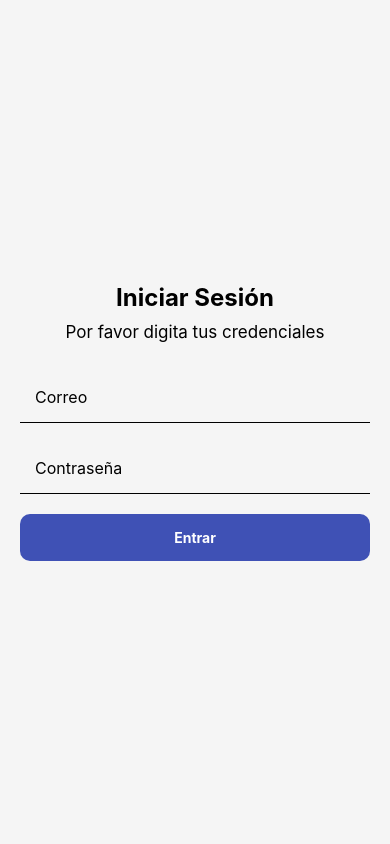
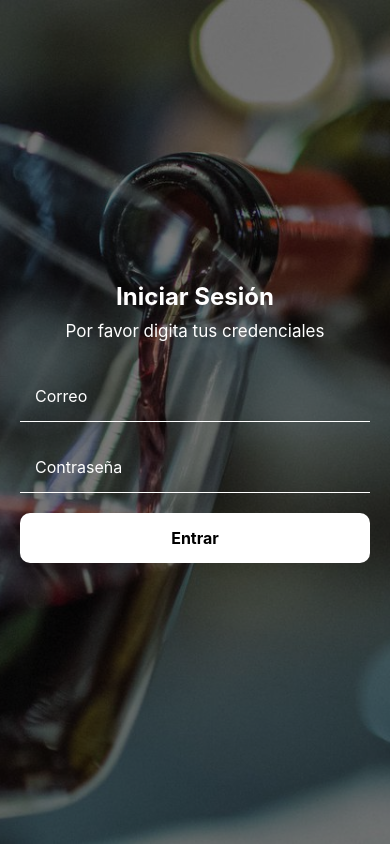
Before and after one commit to Omartobon09/Pry-InteligenceArtificial, a React Native app in the folder Front-end/: screen / in a window 390 px wide. Built offline with nearby package versions, Linux system fonts and the light colour scheme.

Commit message:
Agregando fondo login

```diff
--- a/Front-end/App.js
+++ b/Front-end/App.js
@@ -1,6 +1,28 @@
 import React from 'react';
+import { StyleSheet, ImageBackground, SafeAreaView } from 'react-native';
 import LoginScreen from './src/screens/LoginScreen';
 
 export default function App() {
-  return <LoginScreen />;
+  return (
+    <ImageBackground
+      source={require('./assets/bg-vino.jpg')}
+      style={styles.background}
+      resizeMode="cover"
+    >
+      <SafeAreaView style={styles.container}>
+        <LoginScreen />
+      </SafeAreaView>
+    </ImageBackground>
+  );
 }
+
+const styles = StyleSheet.create({
+  background: {
+    flex: 1,
+    width: '100%',
+    height: '100%',
+  },
+  container: {
+    flex: 1,
+  },
+});
--- a/Front-end/src/screens/LoginScreen.js
+++ b/Front-end/src/screens/LoginScreen.js
@@ -1,22 +1,15 @@
 import React from 'react';
-import { View, StyleSheet } from 'react-native';
+import { View, StyleSheet, ImageBackground } from 'react-native';
 import LoginForm from '../components/LoginForm';
+import styles from '../style/styles';
+
 
 const LoginScreen = () => {
   return (
-    <View style={styles.container}>
+    <View style={styles.container_bg}>
       <LoginForm />
     </View>
   );
 };
 
 export default LoginScreen;
-
-const styles = StyleSheet.create({
-  container: {
-    flex: 1,
-    justifyContent: 'center',
-    backgroundColor: '#f5f5f5',
-    padding: 20,
-  },
-});
--- a/Front-end/src/style/styles.js
+++ b/Front-end/src/style/styles.js
@@ -6,28 +6,39 @@ export default StyleSheet.create({
     fontWeight: 'bold',
     marginBottom: 10,
     textAlign: 'center',
+    color: 'white'
   },
   text_form: {
     fontSize: 17,
     textAlign: 'center',
     marginBottom: 30,
+    color: 'white'
   },
   input: {
     backgroundColor: 'transparent',
     borderBottomWidth: 1,
     borderRadius: 0,
+    borderColor: 'white',
+    color: 'white',
     padding: 15,
     marginBottom: 20,
     fontSize: 16,
   },
   button: {
-    backgroundColor: '#3f51b5',
+    backgroundColor: 'white',
     padding: 15,
     borderRadius: 10,
-  },
+   },
   buttonText: {
-    color: '#fff',
+    color: 'black',
     fontWeight: 'bold',
     textAlign: 'center',
+    fontSize: 16,
   },
+  container_bg: {
+    backgroundColor: 'rgba(0, 0, 0, 0.53)',
+    flex: 1,
+    justifyContent: 'center',
+    padding: 20,
+  }
 });
```
Also changed, not shown: Front-end/assets/bg-vino.jpg (added).
